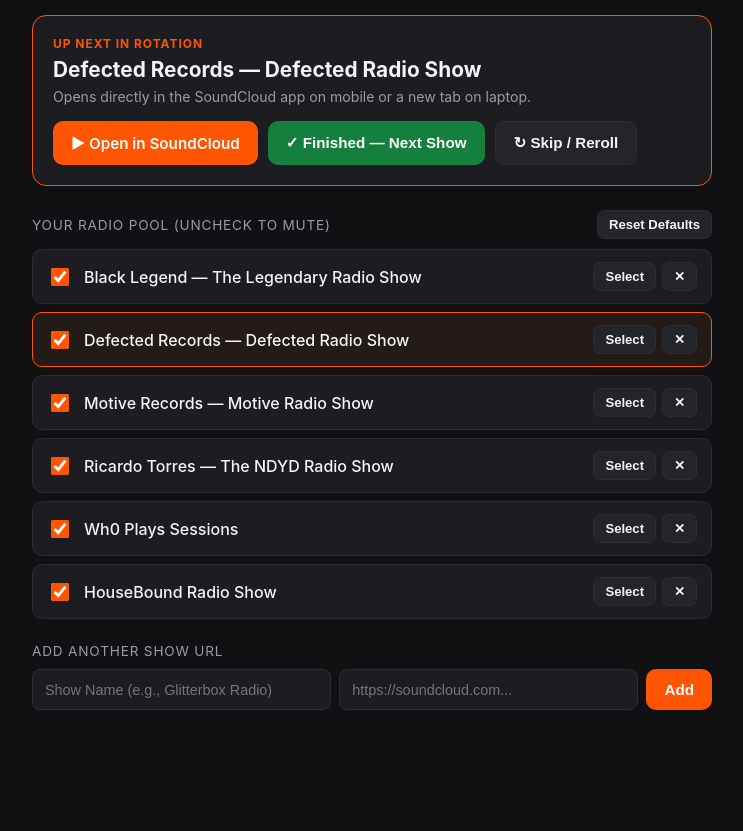
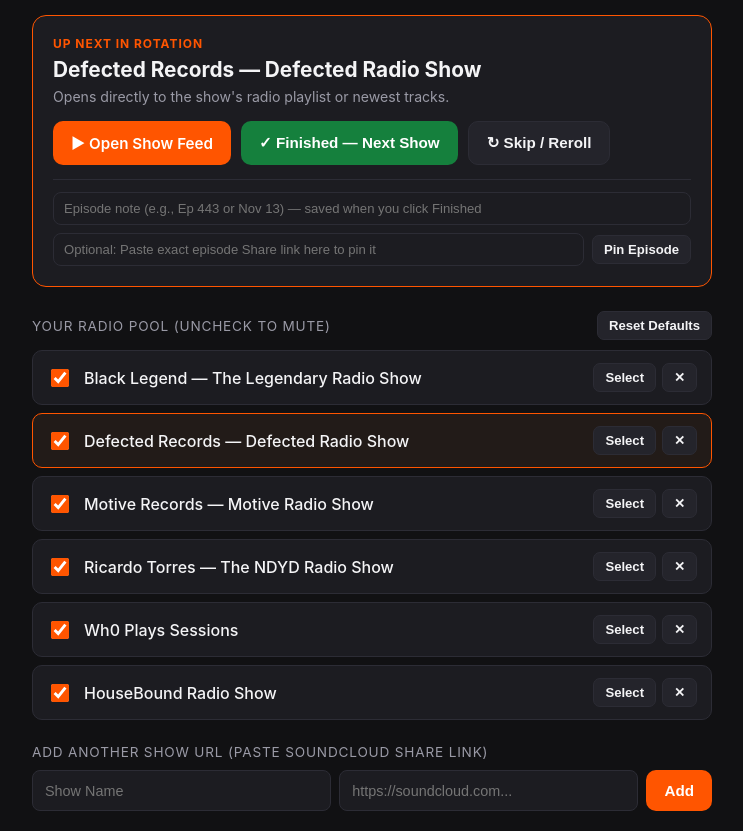
Before and after one commit to dgrayinva/MCSR, a plain HTML site: page index.html in a window 1280 px wide. Shown: the part 50-881 px from the top of the page, without its empty margins (268-1011 px from the left). Before the commit the page ends 800 px from the top, so only its background shows below. Drawn offline with Linux system fonts and the light colour scheme.

Commit message:
Refactor HTML and JavaScript for show management

```diff
--- a/index.html
+++ b/index.html
@@ -7,7 +7,7 @@
   <style>
     :root {
       --bg: #111113; --surface: #1c1c21; --surface-hi: #24242b;
-      --accent: #ff5500; --accent-hover: #e04b00; --green: #22c55e;
+      --accent: #ff5500; --accent-hover: #e04b00;
       --text: #f4f4f6; --muted: #9a9aa6; --border: #2c2c35;
     }
     * { box-sizing: border-box; }
@@ -41,22 +41,15 @@
       display: inline-flex; align-items: center; justify-content: center; gap: 6px;
       background: var(--accent); color: white; border: none; padding: 12px 18px;
       border-radius: 10px; font-weight: 600; cursor: pointer; font-size: 0.95rem;
-      text-decoration: none; transition: background 0.15s;
+      text-decoration: none;
     }
     button:hover, a.btn:hover { background: var(--accent-hover); }
     button.done { background: #15803d; }
     button.done:hover { background: #166534; }
-    button.secondary {
-      background: var(--surface-hi); color: var(--text); border: 1px solid var(--border);
-    }
+    button.secondary { background: var(--surface-hi); color: var(--text); border: 1px solid var(--border); }
     button.secondary:hover { background: #2e2e37; }
-    .section-header {
-      display: flex; justify-content: space-between; align-items: center;
-      margin-bottom: 10px;
-    }
-    .section-title {
-      font-size: 0.85rem; text-transform: uppercase; letter-spacing: 0.06em; color: var(--muted);
-    }
+    .section-header { display: flex; justify-content: space-between; align-items: center; margin-bottom: 10px; }
+    .section-title { font-size: 0.85rem; text-transform: uppercase; letter-spacing: 0.06em; color: var(--muted); }
     .show-list { display: flex; flex-direction: column; gap: 8px; margin-bottom: 24px; }
     .show-item {
       display: flex; align-items: center; justify-content: space-between;
@@ -82,220 +75,213 @@
     <h1>House Radio Recycler</h1>
     <div class="badge" id="cycleStatus">0 / 6 heard this cycle</div>
   </header>
-
-  <div class="spotlight" id="spotlightCard">
-    <div class="spotlight-tag" id="spotTag">UP NEXT</div>
-    <h2 class="spotlight-title" id="spotTitle">Loading...</h2>
-    <p class="spotlight-sub" id="spotSub">Opens directly in the SoundCloud app on mobile or a new tab on desktop.</p>
-    <div class="spotlight-actions">
-      <a class="btn" id="launchBtn" href="#" target="_blank" rel="noopener noreferrer" referrerpolicy="no-referrer">▶ Open in SoundCloud</a>
-
-      <button class="done" id="finishBtn">✓ Finished — Next Show</button>
-      <button class="secondary" id="rerollBtn">↻ Skip / Reroll</button>
-    </div>
-  </div>
-
+  <div class="spotlight" id="spotlightBox"></div>
   <div class="section-header">
     <div class="section-title">Your Radio Pool (Uncheck to Mute)</div>
     <button class="secondary btn-small" id="resetBtn">Reset Defaults</button>
   </div>
   <div class="show-list" id="showList"></div>
-
-  <div class="section-title" style="margin-bottom: 10px;">Add Another Show URL</div>
+  <div class="section-title" style="margin-bottom: 10px;">Add Another Show URL (Paste SoundCloud Share Link)</div>
   <div class="add-form">
-    <input type="text" id="newName" placeholder="Show Name (e.g., Glitterbox Radio)">
+    <input type="text" id="newName" placeholder="Show Name">
     <input type="text" id="newUrl" placeholder="https://soundcloud.com...">
     <button id="addBtn">Add</button>
   </div>
 </div>
 <script>
   const DEFAULT_SHOWS = [
-    { id: "blacklegend", name: "Black Legend — The Legendary Radio Show", url: "https://soundcloud.com", enabled: true },
-    { id: "defected", name: "Defected Records — Defected Radio Show", url: "https://soundcloud.com", enabled: true },
-    { id: "motive", name: "Motive Records — Motive Radio Show", url: "https://soundcloud.com", enabled: true },
-    { id: "ndyd", name: "Ricardo Torres — The NDYD Radio Show", url: "https://soundcloud.com", enabled: true },
-    { id: "wh0", name: "Wh0 Plays Sessions", url: "https://soundcloud.com", enabled: true },
-    { id: "housebound", name: "HouseBound Radio Show", url: "https://soundcloud.com", enabled: true }
+    { id: "blacklegend", name: "Black Legend — The Legendary Radio Show", slug: "blacklegendproject/tracks", enabled: true, lastNote: "" },
+    { id: "defected", name: "Defected Records — Defected Radio Show", slug: "defectedrecords/sets/defected-in-the-house-radio", enabled: true, lastNote: "" },
+    { id: "motive", name: "Motive Records — Motive Radio Show", slug: "motiverecordsau/sets/motive-radio", enabled: true, lastNote: "" },
+    { id: "ndyd", name: "Ricardo Torres — The NDYD Radio Show", slug: "ndyd-rs/tracks", enabled: true, lastNote: "" },
+    { id: "wh0", name: "Wh0 Plays Sessions", slug: "wh0playssessions/tracks", enabled: true, lastNote: "" },
+    { id: "housebound", name: "HouseBound Radio Show", slug: "wilson-frisk/tracks", enabled: true, lastNote: "" }
   ];
 
-  let shows = JSON.parse(localStorage.getItem("sc_recycler_shows")) || JSON.parse(JSON.stringify(DEFAULT_SHOWS));
-  let state = JSON.parse(localStorage.getItem("sc_recycler_state")) || {
-    activeShowId: null,
-    inProgress: false,
-    completedIds: []
+  function getShowUrl(show) {
+    if (state.pinnedEpisodeUrl) return state.pinnedEpisodeUrl;
+    if (show.url && show.url.length > 24) return show.url;
+    return ["https:", "", "soundcloud.com", show.slug].join("/");
+  }
+
+  let shows = JSON.parse(localStorage.getItem("sc_recycler_v5_shows")) || JSON.parse(JSON.stringify(DEFAULT_SHOWS));
+  let state = JSON.parse(localStorage.getItem("sc_recycler_v5_state")) || {
+    activeShowId: null, inProgress: false, cycleCompletedIds: [], everHeardIds: [], pinnedEpisodeUrl: ""
   };
 
   function saveAll() {
-    localStorage.setItem("sc_recycler_shows", JSON.stringify(shows));
-    localStorage.setItem("sc_recycler_state", JSON.stringify(state));
+    localStorage.setItem("sc_recycler_v5_shows", JSON.stringify(shows));
+    localStorage.setItem("sc_recycler_v5_state", JSON.stringify(state));
   }
 
   function pickRandomShow(excludeId = null) {
     const enabled = shows.filter(s => s.enabled);
-    if (enabled.length === 0) {
-      state.activeShowId = null;
-      state.inProgress = false;
-      saveAll();
-      render();
-      return;
+    if (!enabled.length) {
+      state.activeShowId = null; state.inProgress = false; state.pinnedEpisodeUrl = "";
+      saveAll(); render(); return;
     }
-
-    // Filter out shows already finished in the current rotation cycle
-    let pool = enabled.filter(s => !state.completedIds.includes(s.id) && s.id !== excludeId);
-
-    // If every enabled show has been heard, start a fresh rotation cycle!
-    if (pool.length === 0) {
-      state.completedIds = [];
+    let pool = enabled.filter(s => !state.cycleCompletedIds.includes(s.id) && s.id !== excludeId);
+    if (!pool.length) {
+      state.cycleCompletedIds = [];
       pool = enabled.filter(s => s.id !== excludeId);
-      if (pool.length === 0) pool = enabled;
+      if (!pool.length) pool = enabled;
     }
-
     const chosen = pool[Math.floor(Math.random() * pool.length)];
     state.activeShowId = chosen.id;
     state.inProgress = false;
-    saveAll();
-    render();
+    state.pinnedEpisodeUrl = "";
+    saveAll(); render();
   }
 
   function render() {
     const enabled = shows.filter(s => s.enabled);
-    const completedInPool = enabled.filter(s => state.completedIds.includes(s.id)).length;
-    document.getElementById("cycleStatus").textContent = `${completedInPool} / ${enabled.length} heard this cycle`;
+    const doneCount = enabled.filter(s => state.cycleCompletedIds.includes(s.id)).length;
+    document.getElementById("cycleStatus").textContent = `${doneCount} / ${enabled.length} heard this cycle`;
 
     let activeShow = shows.find(s => s.id === state.activeShowId && s.enabled);
-    if (!activeShow && enabled.length > 0) {
-      pickRandomShow();
-      return;
-    }
+    if (!activeShow && enabled.length) { pickRandomShow(); return; }
 
-    const spotTag = document.getElementById("spotTag");
-    const spotTitle = document.getElementById("spotTitle");
-    const spotSub = document.getElementById("spotSub");
-    const launchBtn = document.getElementById("launchBtn");
+    const spot = document.getElementById("spotlightBox");
+    if (!activeShow) {
+      spot.innerHTML = `<div class="spotlight-tag">PAUSED</div><h2 class="spotlight-title">No shows enabled</h2><p class="spotlight-sub">Check at least one show below.</p>`;
+    } else {
+      const targetUrl = getShowUrl(activeShow);
+      const hasPinned = Boolean(state.pinnedEpisodeUrl);
+      const tag = state.inProgress
+        ? (hasPinned ? "IN PROGRESS — PINNED EPISODE SAVED" : "IN PROGRESS — PICK UP WHERE YOU LEFT OFF")
+        : "UP NEXT IN ROTATION";
+      const sub = activeShow.lastNote
+        ? `Last heard: ${activeShow.lastNote}`
+        : (hasPinned ? "Locked to your exact episode link until you mark Finished." : "Opens directly to the show's radio playlist or newest tracks.");
+      const btnText = hasPinned
+        ? "▶ Resume Exact Episode"
+        : (state.inProgress ? "▶ Continue in SoundCloud" : "▶ Open Show Feed");
 
-    if (!activeShow) {
-      spotTag.textContent = "PAUSED";
-      spotTitle.textContent = "No shows enabled";
-      spotSub.textContent = "Check at least one show below to start your rotation.";
-      launchBtn.style.display = "none";
-    } else {
-      launchBtn.style.display = "inline-flex";
-      launchBtn.href = activeShow.url;
-      spotTitle.textContent = activeShow.name;
+      spot.innerHTML = `
+        <div class="spotlight-tag">${tag}</div>
+        <h2 class="spotlight-title">${activeShow.name}</h2>
+        <p class="spotlight-sub">${sub}</p>
+        <div class="spotlight-actions" style="margin-bottom: 14px;">
+          <a class="btn" id="launchBtn" href="${targetUrl}" target="_blank" rel="noopener noreferrer" referrerpolicy="no-referrer">${btnText}</a>
+          <button class="done" id="finishBtn">✓ Finished — Next Show</button>
+          <button class="secondary" id="rerollBtn">↻ Skip / Reroll</button>
+        </div>
+        <div style="display:flex; flex-direction:column; gap:8px; border-top:1px solid var(--border); padding-top:12px;">
+          <div style="display:flex; gap:8px; flex-wrap:wrap;">
+            <input type="text" id="noteInput" value="${activeShow.lastNote || ""}" placeholder="Episode note (e.g., Ep 443 or Nov 13) — saved when you click Finished" style="font-size:0.82rem; padding:8px 10px;">
+          </div>
+          <div style="display:flex; gap:8px; flex-wrap:wrap; align-items:center;">
+            <input type="text" id="pinInput" value="${state.pinnedEpisodeUrl || ""}" placeholder="Optional: Paste exact episode Share link here to pin it" style="font-size:0.82rem; padding:8px 10px;">
+            <button class="secondary btn-small" id="pinSaveBtn">${hasPinned ? "Update Link" : "Pin Episode"}</button>
+            ${hasPinned ? `<button class="secondary btn-small" id="pinClearBtn">Clear</button>` : ""}
+          </div>
+        </div>
+      `;
 
-      if (state.inProgress) {
-        spotTag.textContent = "IN PROGRESS — PICK UP WHERE YOU LEFT OFF";
-        spotSub.textContent = "Tap Open to continue this 1–2 hr show in SoundCloud, or mark Finished when done.";
-        launchBtn.textContent = "▶ Continue in SoundCloud";
-      } else {
-        spotTag.textContent = "UP NEXT IN ROTATION";
-        spotSub.textContent = "Opens directly in the SoundCloud app on mobile or a new tab on laptop.";
-        launchBtn.textContent = "▶ Open in SoundCloud";
+      document.getElementById("launchBtn").onclick = () => {
+        state.inProgress = true; saveAll();
+        setTimeout(render, 200);
+      };
+      document.getElementById("finishBtn").onclick = () => {
+        const noteVal = document.getElementById("noteInput").value.trim();
+        const showIdx = shows.findIndex(s => s.id === activeShow.id);
+        if (showIdx !== -1 && noteVal) shows[showIdx].lastNote = noteVal;
+
+        if (!state.cycleCompletedIds.includes(activeShow.id)) state.cycleCompletedIds.push(activeShow.id);
+        if (!state.everHeardIds.includes(activeShow.id)) state.everHeardIds.push(activeShow.id);
+        pickRandomShow(activeShow.id);
+      };
+      document.getElementById("rerollBtn").onclick = () => pickRandomShow(activeShow.id);
+
+      document.getElementById("pinSaveBtn").onclick = () => {
+        const val = document.getElementById("pinInput").value.trim();
+        if (!val) return;
+        state.pinnedEpisodeUrl = val;
+        state.inProgress = true;
+        saveAll(); render();
+      };
+      if (hasPinned) {
+        document.getElementById("pinClearBtn").onclick = () => {
+          state.pinnedEpisodeUrl = "";
+          saveAll(); render();
+        };
       }
     }
 
     const listEl = document.getElementById("showList");
     listEl.innerHTML = "";
-
     shows.forEach((show, idx) => {
       const isCurrent = show.id === state.activeShowId;
-      const isDone = state.completedIds.includes(show.id);
-
+      const isEverDone = state.everHeardIds.includes(show.id);
       const item = document.createElement("div");
       item.className = "show-item" + (isCurrent ? " active" : "");
 
       const info = document.createElement("div");
       info.className = "show-info";
-
       const cb = document.createElement("input");
-      cb.type = "checkbox";
-      cb.checked = show.enabled;
+      cb.type = "checkbox"; cb.checked = show.enabled;
       cb.onchange = () => {
-        shows[idx].enabled = cb.checked;
-        saveAll();
-        if (!cb.checked && isCurrent) pickRandomShow(show.id);
-        else render();
+        shows[idx].enabled = cb.checked; saveAll();
+        if (!cb.checked && isCurrent) pickRandomShow(show.id); else render();
       };
 
-      const lbl = document.createElement("span");
+      const textWrap = document.createElement("div");
+      textWrap.style.minWidth = "0";
+      textWrap.style.flex = "1";
+
+      const lbl = document.createElement("div");
       lbl.className = "show-name";
-      lbl.textContent = (isDone ? "✓ " : "") + show.name;
-      if (isDone) lbl.style.color = "var(--muted)";
+      lbl.innerHTML = (isEverDone ? `<span style="color:#22c55e;font-weight:700;">✓</span> ` : "") + show.name;
+      textWrap.appendChild(lbl);
 
-      info.append(cb, lbl);
+      if (show.lastNote) {
+        const subNote = document.createElement("div");
+        subNote.style.fontSize = "0.78rem";
+        subNote.style.color = "var(--muted)";
+        subNote.textContent = `Heard: ${show.lastNote}`;
+        textWrap.appendChild(subNote);
+      }
+
+      info.append(cb, textWrap);
 
       const actions = document.createElement("div");
       actions.className = "show-actions";
-
-      const selectBtn = document.createElement("button");
-      selectBtn.className = "secondary btn-small";
-      selectBtn.textContent = "Select";
-      selectBtn.onclick = () => {
-        state.activeShowId = show.id;
-        state.inProgress = false;
-        saveAll();
-        render();
+      const sel = document.createElement("button");
+      sel.className = "secondary btn-small"; sel.textContent = "Select";
+      sel.onclick = () => {
+        state.activeShowId = show.id; state.inProgress = false; state.pinnedEpisodeUrl = "";
+        saveAll(); render();
       };
-
-      const delBtn = document.createElement("button");
-      delBtn.className = "secondary btn-small";
-      delBtn.textContent = "✕";
-      delBtn.onclick = () => {
-        const removedId = show.id;
-        shows.splice(idx, 1);
-        saveAll();
-        if (removedId === state.activeShowId) pickRandomShow();
-        else render();
+      const del = document.createElement("button");
+      del.className = "secondary btn-small"; del.textContent = "✕";
+      del.onclick = () => {
+        const rid = show.id; shows.splice(idx, 1); saveAll();
+        if (rid === state.activeShowId) pickRandomShow(); else render();
       };
-
-      actions.append(selectBtn, delBtn);
+      actions.append(sel, del);
       item.append(info, actions);
       listEl.appendChild(item);
     });
   }
 
-  // Mark show as "In Progress" as soon as you click Open in SoundCloud
-  document.getElementById("launchBtn").onclick = () => {
-    if (state.activeShowId) {
-      state.inProgress = true;
-      saveAll();
-      render();
-    }
-  };
-
-  // Mark current show finished and roll the next unplayed show
-  document.getElementById("finishBtn").onclick = () => {
-    if (state.activeShowId && !state.completedIds.includes(state.activeShowId)) {
-      state.completedIds.push(state.activeShowId);
-    }
-    pickRandomShow(state.activeShowId);
-  };
-
-  // Skip to a different show without marking the current one finished
-  document.getElementById("rerollBtn").onclick = () => {
-    pickRandomShow(state.activeShowId);
-  };
-
   document.getElementById("addBtn").onclick = () => {
     const name = document.getElementById("newName").value.trim();
-    const url = document.getElementById("newUrl").value.trim();
-    if (!name || !url) return;
-    shows.push({ id: "custom_" + Date.now(), name, url, enabled: true });
-    saveAll();
-    render();
+    const rawUrl = document.getElementById("newUrl").value.trim();
+    if (!name || !rawUrl) return;
+    const slug = rawUrl.replace(/^https?:\/\/(www\.|m\.)?soundcloud\.com\//i, "").split("?").replace(/^\/+|\/+$/g, "");
+    shows.push({ id: "custom_" + Date.now(), name, slug, url: rawUrl, enabled: true, lastNote: "" });
+    saveAll(); render();
     document.getElementById("newName").value = "";
     document.getElementById("newUrl").value = "";
   };
 
   document.getElementById("resetBtn").onclick = () => {
     shows = JSON.parse(JSON.stringify(DEFAULT_SHOWS));
-    state = { activeShowId: null, inProgress: false, completedIds: [] };
-    saveAll();
-    pickRandomShow();
+    state = { activeShowId: null, inProgress: false, cycleCompletedIds: [], everHeardIds: [], pinnedEpisodeUrl: "" };
+    saveAll(); pickRandomShow();
   };
 
-  if (!state.activeShowId) pickRandomShow();
-  else render();
+  if (!state.activeShowId) pickRandomShow(); else render();
 </script>
 </body>
 </html>
```
